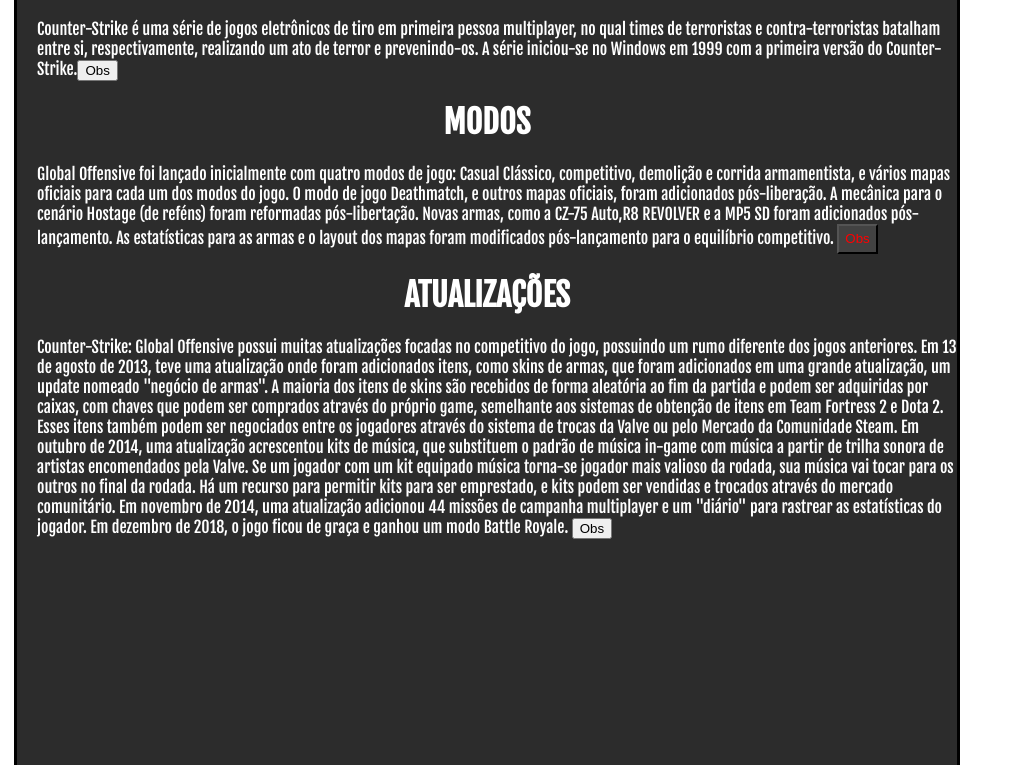
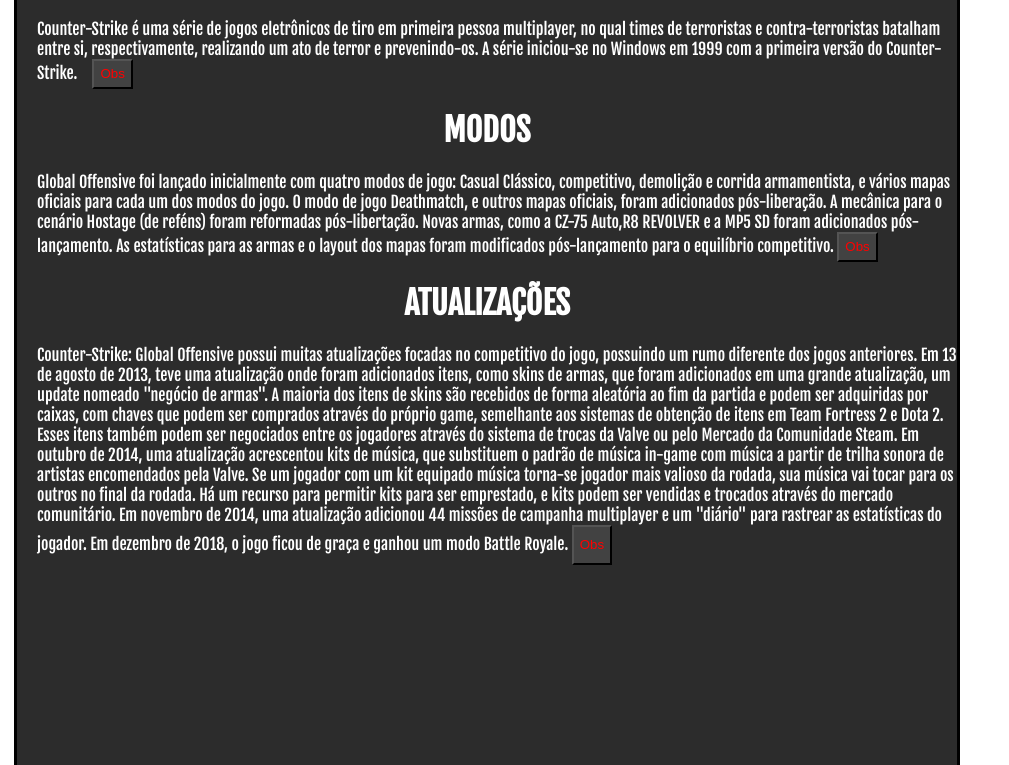
Before and after one commit to Askgyzinho/RedesCs, a plain HTML site: page index.html in a window 1280 px wide. Shown: the part 662-1427 px from the top of the page, without its empty margins (0-1009 px from the left). Drawn offline with Linux system fonts and the light colour scheme.

Commit message:
Update styles.css

```diff
--- a/styles.css
+++ b/styles.css
@@ -152,18 +152,21 @@ main a {
 
 #caza {
   padding-left: 40%;
+  display: none;
 }
 
 #pacheco {
   width: 726px;
   height: 490px;
-  padding-left: 11%
+  padding-left: 11%;
+  display: none;
 }
 
 #seringueiraimg {
   width: 726px;
   height: 490px;
-  padding-left: 11%
+  padding-left: 11%;
+  display: none;
 }
 
 #proposito {
@@ -188,3 +191,16 @@ main a {
   color: red;
   margin-left: 15px;
 }
+#atualizacao{
+  border-color: black;
+  height: 40px;
+  background: rgba(255, 255, 255, 0.1);
+  color: red;
+}
+#cs1-6{
+  border-color: black;
+  height: 30px;
+  background: rgba(255, 255, 255, 0.1);
+  color: red;
+  margin-left: 15px;
+}
```
